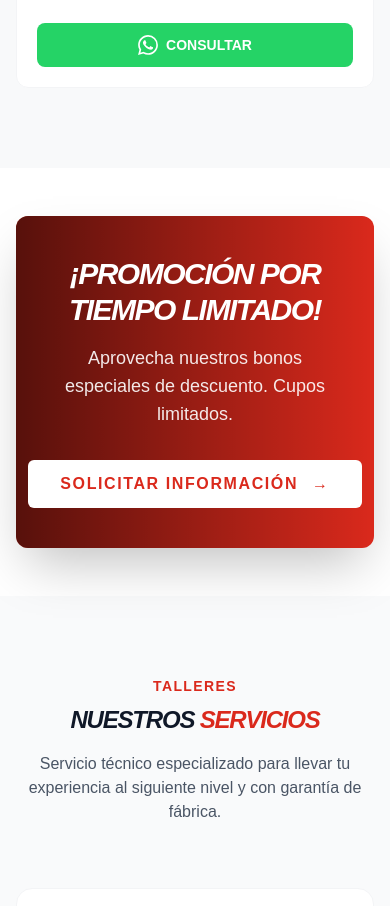
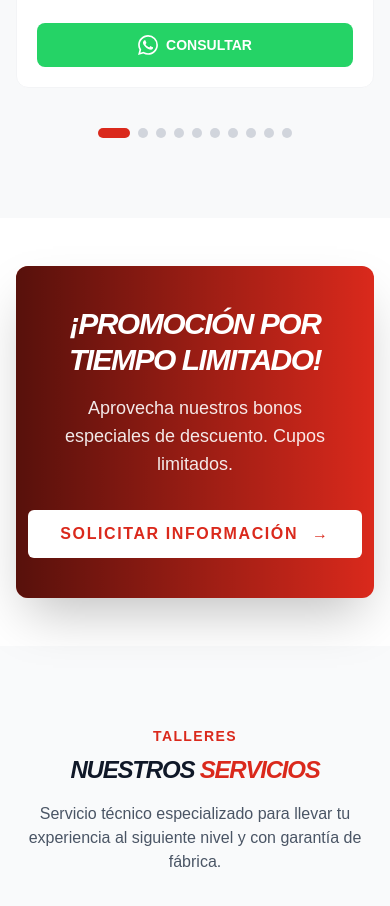
Before and after one commit to andrsonrvpu/hondasupermotos-web, a Next.js app: page / in a window 390 px wide. Shown: the part 1543-2449 px from the top of the page. Built offline with nearby package versions, Linux system fonts and the light colour scheme.

Commit message:
feat(featured): add interactive pagination dots for mobile carousel

```diff
--- a/src/components/sections/FeaturedMotorcycles.tsx
+++ b/src/components/sections/FeaturedMotorcycles.tsx
@@ -4,10 +4,22 @@ import { getFeaturedMotorcycles } from "@/data/motorcycles"
 import { MotorcycleCard } from "@/components/MotorcycleCard"
 import { motion } from "framer-motion"
 import { ChevronLeft, ChevronRight } from "lucide-react"
-import { useRef } from "react"
+import { useRef, useState } from "react"
 
 export function FeaturedMotorcycles() {
   const scrollRef = useRef<HTMLDivElement>(null)
+  const [activeIndex, setActiveIndex] = useState(0)
+
+  const handleScroll = () => {
+    if (!scrollRef.current) return
+    const { scrollLeft, scrollWidth } = scrollRef.current
+    const items = getFeaturedMotorcycles()
+    const itemWidth = scrollWidth / items.length
+    const newIndex = Math.round(scrollLeft / itemWidth)
+    if (newIndex !== activeIndex) {
+      setActiveIndex(newIndex)
+    }
+  }
 
   const scroll = (direction: 'left' | 'right') => {
     if (scrollRef.current) {
@@ -49,6 +61,7 @@ export function FeaturedMotorcycles() {
 
           <div
             ref={scrollRef}
+            onScroll={handleScroll}
             className="flex overflow-x-auto snap-x snap-mandatory gap-6 pb-8 -mb-8 pt-4 -mt-4 scroll-smooth hide-scrollbar"
             style={{ scrollbarWidth: 'none', msOverflowStyle: 'none' }}
           >
@@ -75,6 +88,28 @@ export function FeaturedMotorcycles() {
             <ChevronRight size={24} className="w-5 h-5 md:w-6 md:h-6" />
           </button>
         </div>
+
+        {/* Mobile Pagination Dots */}
+        <div className="flex md:hidden justify-center items-center gap-2 mt-10">
+          {getFeaturedMotorcycles().map((_, index) => (
+            <button
+              key={index}
+              onClick={() => {
+                if (scrollRef.current) {
+                  const items = getFeaturedMotorcycles()
+                  const itemWidth = scrollRef.current.scrollWidth / items.length
+                  scrollRef.current.scrollTo({ left: itemWidth * index, behavior: 'smooth' })
+                }
+              }}
+              aria-label={`Ir a la motocicleta ${index + 1}`}
+              className={`h-2.5 rounded-full transition-all duration-300 ${
+                activeIndex === index
+                  ? "w-8 bg-[var(--honda-red)]"
+                  : "w-2.5 bg-gray-300 active:bg-gray-400"
+              }`}
+            />
+          ))}
+        </div>
       </div>
     </section>
   )
```
